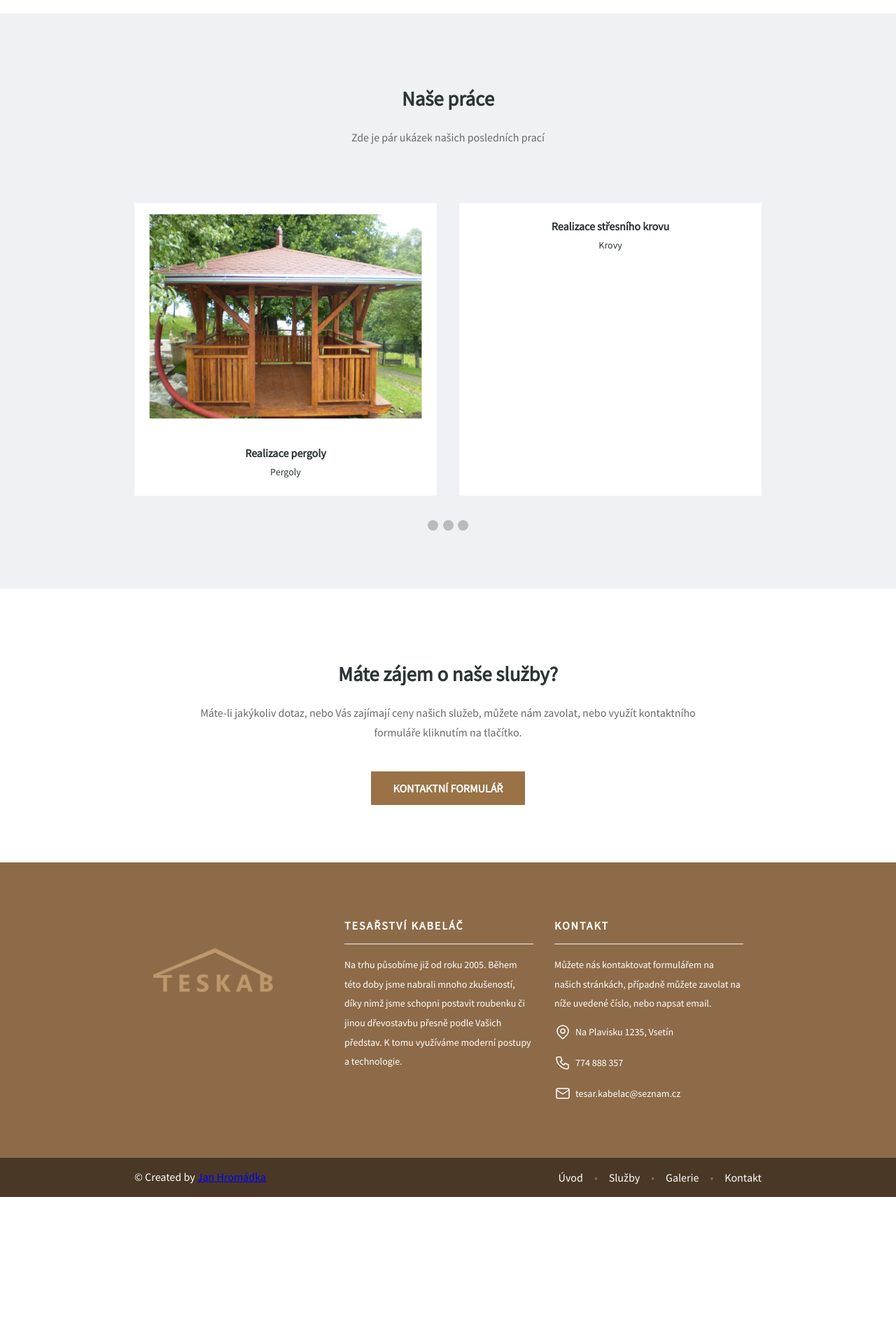
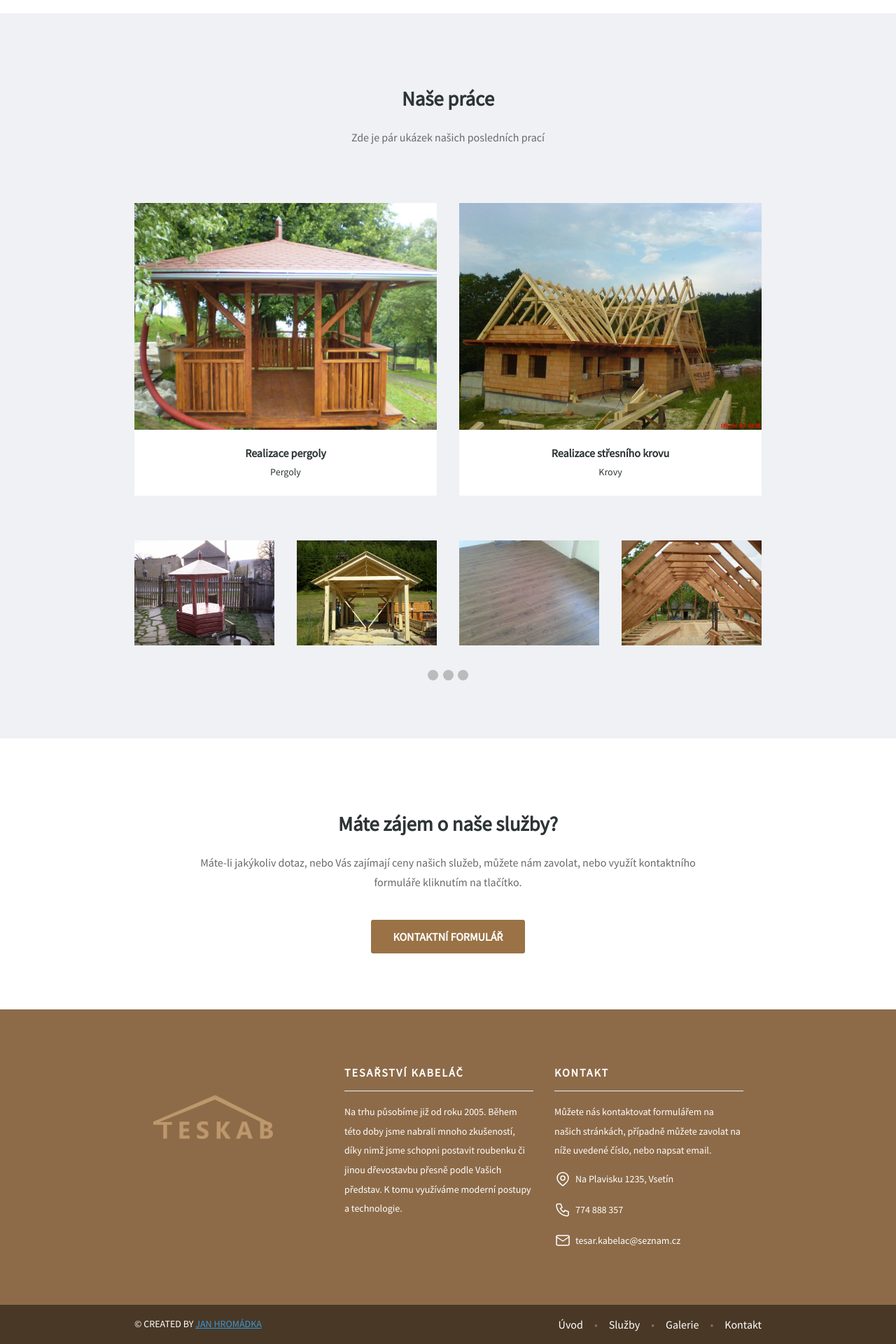
Before and after one commit to kopkaa/tesarstvi-ivel, a Nuxt app: page / in a window 1280 px wide. Shown: the part 1476-3396 px from the top of the page at 70% size. Before the commit the page ends 3186 px from the top, so only its background shows below. Built offline with nearby package versions, Linux system fonts and the light colour scheme.

Commit message:
lightbox progress, responsivity fixes

```diff
--- a/assets/scss/footer.scss
+++ b/assets/scss/footer.scss
@@ -116,11 +116,20 @@ footer {
     }
 
     p {
-      font-size: 1rem;
+      font-size: 0.875rem;
       text-align: center;
       color: white;
       padding: 14px 0px;
       margin-bottom: 0px !important;
+      text-transform: uppercase;
+
+      a {
+        color: #3498db;
+
+        &:hover {
+          color: lighten(#3498db, 10%);
+        }
+      }
     }
 
     ul {
--- a/assets/scss/header.scss
+++ b/assets/scss/header.scss
@@ -134,6 +134,7 @@ header {
 
 .contact-button {
 	background-color: darken($main_color, 15%) !important;
+  border: none;
 }
 
 .contact-button:hover {
--- a/assets/scss/pages/homepage.scss
+++ b/assets/scss/pages/homepage.scss
@@ -99,13 +99,8 @@
 						box-shadow: 3px 4px 2px grey;
 					}
 
-          img {
-            transform: scale(0.9);
-          }
-
           img:hover {
             cursor: pointer;
-            transform: scale(1);
           }
 				}
 
@@ -113,7 +108,7 @@
 					flex-direction: row!important;
 					margin-top: 4rem;
 
-					a {
+					img {
 						width: calc(25% - 1.5rem);
 						margin-left: 2rem;
 
@@ -122,7 +117,7 @@
 						}
 					}
 
-					a:nth-of-type(1) {
+					img:nth-of-type(1) {
 						margin-left: 0!important;
 					}
 
--- a/assets/scss/responsive.scss
+++ b/assets/scss/responsive.scss
@@ -133,10 +133,6 @@
                 margin-left: 5%;
                 padding-top: 1rem;
                 padding-bottom: 1rem;
-
-                span {
-                    margin-bottom: 1rem!important;
-                }
             }
         }
 
--- a/components/Footer.vue
+++ b/components/Footer.vue
@@ -21,7 +21,8 @@
       </div>
     </div>
     <div class="footer-second">
-      <p> &copy; Created by <a href="mailto:janxhromadka@outlook.cz">Jan Hromádka</a></p>
+      <!-- TODO: pridat srdce -->
+      <p>© Created by <a href="mailto:janxhromadka@outlook.cz">Jan Hromádka</a></p>
       <ul>
         <li><a href="index.html">Úvod</a></li>
         <li><a href="services.html">Služby</a></li>
@@ -35,13 +36,15 @@
 import email from '../img/icons/mail.svg'
 import pin from '../img/icons/map-pin.svg'
 import phone from '../img/icons/phone.svg'
+import heart from '../img/icons/heart.svg'
 
 export default {
   data () {
     return {
       email,
       pin,
-      phone
+      phone,
+      heart
     }
   }
 }
--- a/components/Lightbox.vue
+++ b/components/Lightbox.vue
@@ -1,8 +1,8 @@
 <template>
-  <div v-if="isOpen" class="lightbox">
+  <div v-if="isOpen" class="lightbox" @keyup.esc="closeLightbox">
     <div class="lightbox__wrapper">
       <span title="Close" class="close" @click="closeLightbox">&times;</span>
-      <img src="../img/work/01.jpg">
+      <img :src="images[thumbnail]">
     </div>
   </div>
 </template>
@@ -11,7 +11,7 @@
 export default {
   props: {
     thumbnail: {
-      type: String,
+      type: Number,
       required: true
     },
     images: {
@@ -31,6 +31,14 @@ export default {
     }
   },
 
+  mounted () {
+    window.addEventListener('keydown', (e) => {
+      if (e.key === 'Escape') {
+        this.closeLightbox()
+      }
+    })
+  },
+
   methods: {
     closeLightbox () {
       this.$emit('closeLightbox', false)
--- a/pages/index.vue
+++ b/pages/index.vue
@@ -51,24 +51,24 @@
         <div class="homepage__main--work__wrapper">
           <div class="card">
             <!-- TODDO scale image on hover -->
-            <img src="../img/work/01.jpg" alt="reference" title="reference" @click="openLightbox">
+            <img src="../img/work/01.jpg" alt="reference" title="reference" @click="openLightbox(0)">
             <span class="card__text">
               <p><b>Realizace pergoly</b></p>
               <p class="card__text--small">Pergoly</p>
             </span>
           </div>
           <div class="card">
-            <!-- <a href="./img/work/strecha02.jpg" data-lightbox="show-1" data-title="Práce"><img src="./img/work/strecha02.jpg" alt="reference" title="reference"></img> -->
+            <img src="../img/work/strecha02.jpg" alt="reference" title="reference" @click="openLightbox(1)">
             <span class="card__text">
               <p><b>Realizace střesního krovu</b></p>
               <p class="card__text--small">Krovy</p>
             </span>
           </div>
           <div class="photo-list">
-            <!-- <a href="./img/work/zahrada03.jpg" data-lightbox="show-1" data-title="Práce"><img src="./img/work/zahrada03.jpg" class="" alt="práce"></a>
-            <a href="./img/work/zahrada01.jpg" data-lightbox="show-1" data-title="Práce"><img src="./img/work/zahrada01.jpg" class="" alt="práce"></a>
-            <a href="./img/work/podlaha01.jpg" data-lightbox="show-1" data-title="Práce"><img src="./img/work/podlaha01.jpg" class="" alt="práce"></a>
-            <a href="./img/work/krov04.jpg" data-lightbox="show-1" data-title="Práce"><img src="./img/work/krov04.jpg" class="" alt="práce"></a> -->
+            <img src="../img/work/zahrada03.jpg" class="" alt="práce">
+            <img src="../img/work/zahrada01.jpg" class="" alt="práce">
+            <img src="../img/work/podlaha01.jpg" class="" alt="práce">
+            <img src="../img/work/krov04.jpg" class="" alt="práce">
           </div>
           <div class="photo-list__controls">
             <span class="dot" />
@@ -89,7 +89,7 @@
       </section>
     </main>
     <Footer />
-    <Lightbox :is-open="isLightboxOpened" @closeLightbox="isLightboxOpened=false" />
+    <Lightbox :is-open="isLightboxOpened" :images="images" :thumbnail="id" @closeLightbox="isLightboxOpened=false" />
   </div>
 </template>
 
@@ -97,15 +97,21 @@
 import tool from '../img/icons/tool.svg'
 import heart from '../img/icons/heart.svg'
 import time from '../img/icons/time.svg'
+import work1 from '../img/work/01.jpg'
+import work2 from '../img/work/strecha02.jpg'
+// import work1 from '../img/work/01.jpg'
+// import work1 from '../img/work/01.jpg'
 export default {
   data () {
     return {
       isLightboxOpened: false,
+      id: 0,
       tool,
       heart,
       time,
       images: [
-        '../img/work/01.jpg',
+        work1,
+        work2,
         '../img/work/02.jpg',
         '../img/work/03.jpg'
       ]
@@ -113,7 +119,8 @@ export default {
   },
 
   methods: {
-    openLightbox () {
+    openLightbox (id) {
+      this.id = id
       this.isLightboxOpened = true
     }
   }
```
